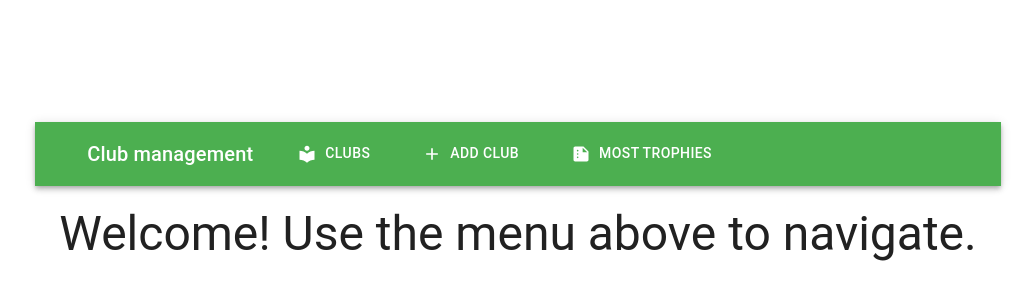
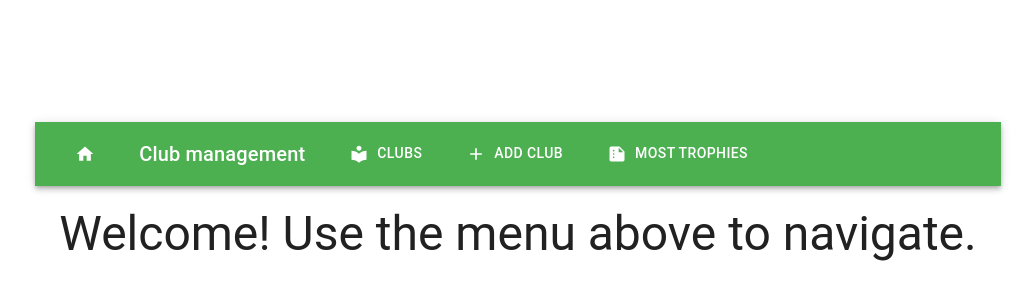
Before and after one commit to UBB-SDI-23/lab-5x-913-groza-vlad, a React (Vite) app in the folder react-frontend/: page / in a window 1280 px wide. Shown: the part 200-500 px from the top of the page, without its empty margins (122-1157 px from the left). Built offline with nearby package versions, Linux system fonts and the light colour scheme.

Commit message:
Update AppMenu.tsx

```diff
--- a/react-frontend/src/components/AppMenu.tsx
+++ b/react-frontend/src/components/AppMenu.tsx
@@ -1,8 +1,9 @@
-import { AppBar, Box, Button, IconButton, Toolbar, Typography, colors } from "@mui/material";
+import { AppBar, Box, Button, Toolbar, Typography, colors } from "@mui/material";
 import { Link, useLocation } from "react-router-dom";
 import LocalLibraryIcon from "@mui/icons-material/LocalLibrary";
 import AddIcon from '@mui/icons-material/Add';
 import SummarizeIcon from '@mui/icons-material/Summarize';
+import HomeIcon from '@mui/icons-material/Home';
 
 
 export const AppMenu = () => {
@@ -15,15 +16,13 @@ export const AppMenu = () => {
 		<Box sx={{ flexGrow: 1 }}>
 			<AppBar position="static" sx={{ marginBottom: "20px", backgroundColor: colors.green[500] }}>
 				<Toolbar>
-					<IconButton
+					<Button
+						to="/"
 						component={Link}
-						to="/"
-						size="large"
-						edge="start"
 						color="inherit"
-						aria-label="school"
-						sx={{ mr: 2 }}>
-					</IconButton>
+						sx={{ mr: 2 }}
+						startIcon={<HomeIcon />}>
+					</Button>
 					<Typography variant="h6" component="div" sx={{ mr: 5 }}>
 						Club management
 					</Typography>
@@ -32,7 +31,7 @@ export const AppMenu = () => {
 						to="/clubs"
 						component={Link}
 						color="inherit"
-						sx={{ mr: 5 }}
+						sx={{ mr: 4 }}
 						startIcon={<LocalLibraryIcon />}>
 						Clubs
 					</Button>
@@ -41,7 +40,7 @@ export const AppMenu = () => {
 						to="/clubs/add"
 						component={Link}
 						color="inherit"
-						sx={{ mr: 5 }}
+						sx={{ mr: 4 }}
 						startIcon={<AddIcon />}>
 						Add Club
 					</Button>
@@ -50,7 +49,7 @@ export const AppMenu = () => {
 						to="/clubs/most-trophies"
 						component={Link}
 						color="inherit"
-						sx={{ mr: 5 }}
+						sx={{ mr: 4 }}
 						startIcon={<SummarizeIcon />}>
 						Most trophies
 					</Button>
```
